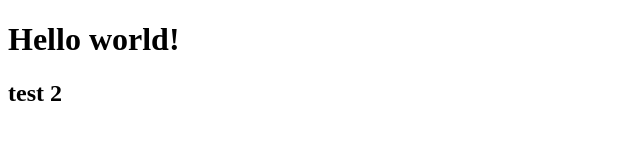
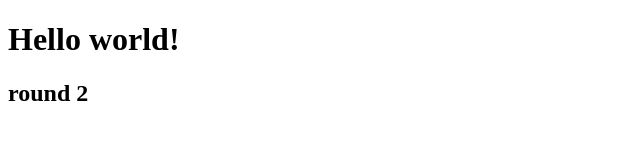
Before and after one commit to michiganprogrammer/first_upload, a plain HTML site: page index.html in a window 1280 px wide. Shown: the full height of the page, 0-640 px from the left. Drawn offline with Linux system fonts and the light colour scheme.

Commit message:
Add files via upload

```diff
--- a/index.html
+++ b/index.html
@@ -2,6 +2,6 @@
 <html>
 	<body>
 		<h1> Hello world!</h1>
-		<h2> test 2</h2>
+		<h2> round 2</h2>
 	</body>
 </html>
```
